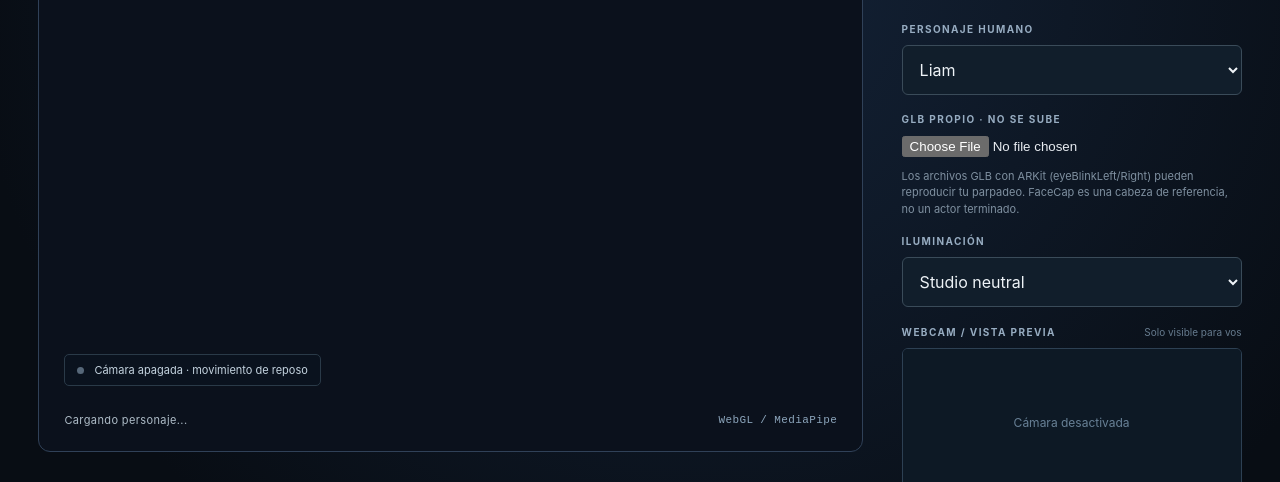
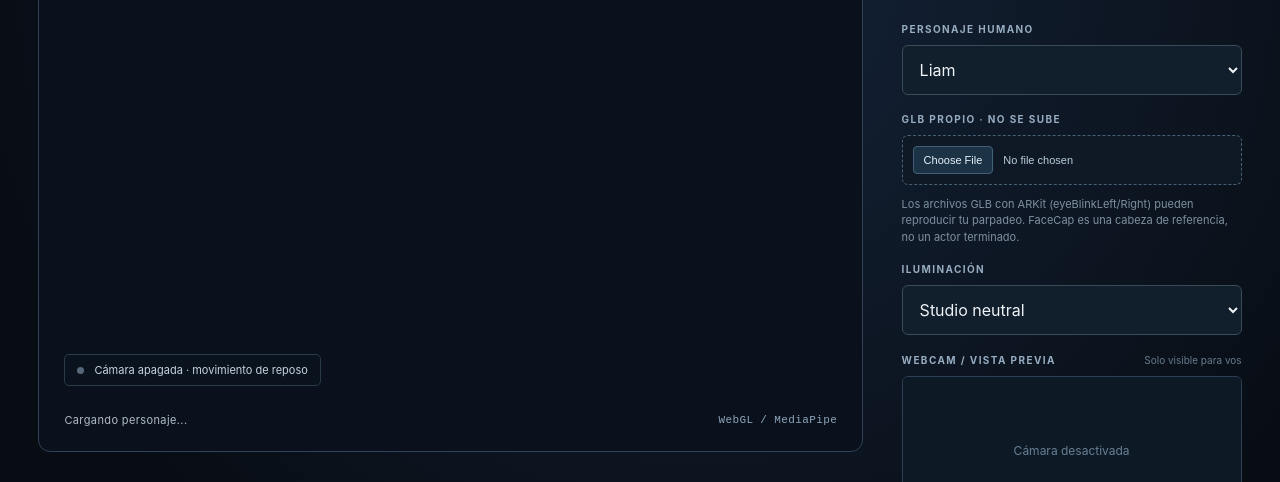
Before and after one commit to juanmanueltorres-creator/ia-cinema-lab, a plain HTML site: page experiments/privacy-puppet-webcam/index.html in a window 1280 px wide. Shown: the part 318-800 px from the top of the page. Drawn offline with nearby package versions, Linux system fonts and the light colour scheme.

Commit message:
style: show local GLB input without changing studio layout

```diff
--- a/experiments/privacy-puppet-webcam/style.css
+++ b/experiments/privacy-puppet-webcam/style.css
@@ -61,3 +61,6 @@ select { display: block; width: 100%; border: 1px solid #3a4b59; padding: 13px;
 .diagnostics p { margin: 7px 0 0; border-top: 1px solid #294053; padding-top: 8px; font-size: 10px; line-height: 1.45; color: #8bb5cf; }
 .manual-tests { display: flex; flex-wrap: wrap; gap: 12px; }
 .manual-tests .quiet { white-space: nowrap; }
+
+#localAvatar { display: block; width: 100%; border: 1px dashed #476075; border-radius: 6px; padding: 10px; background: #0e1925; color: #bbccdb; font-size: 11px; }
+#localAvatar::file-selector-button { padding: 7px 10px; border: 1px solid #426079; border-radius: 4px; margin-right: 10px; background: #1c3346; color: #e6f1fb; cursor: pointer; }
```
